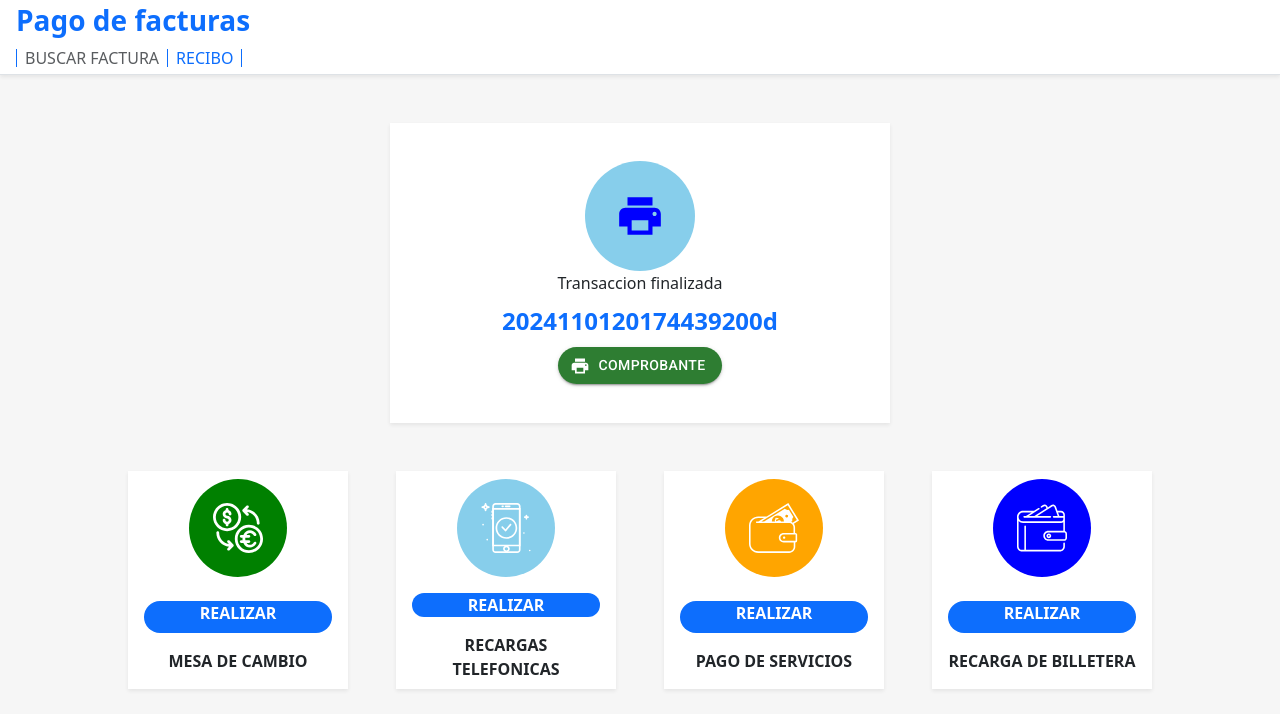
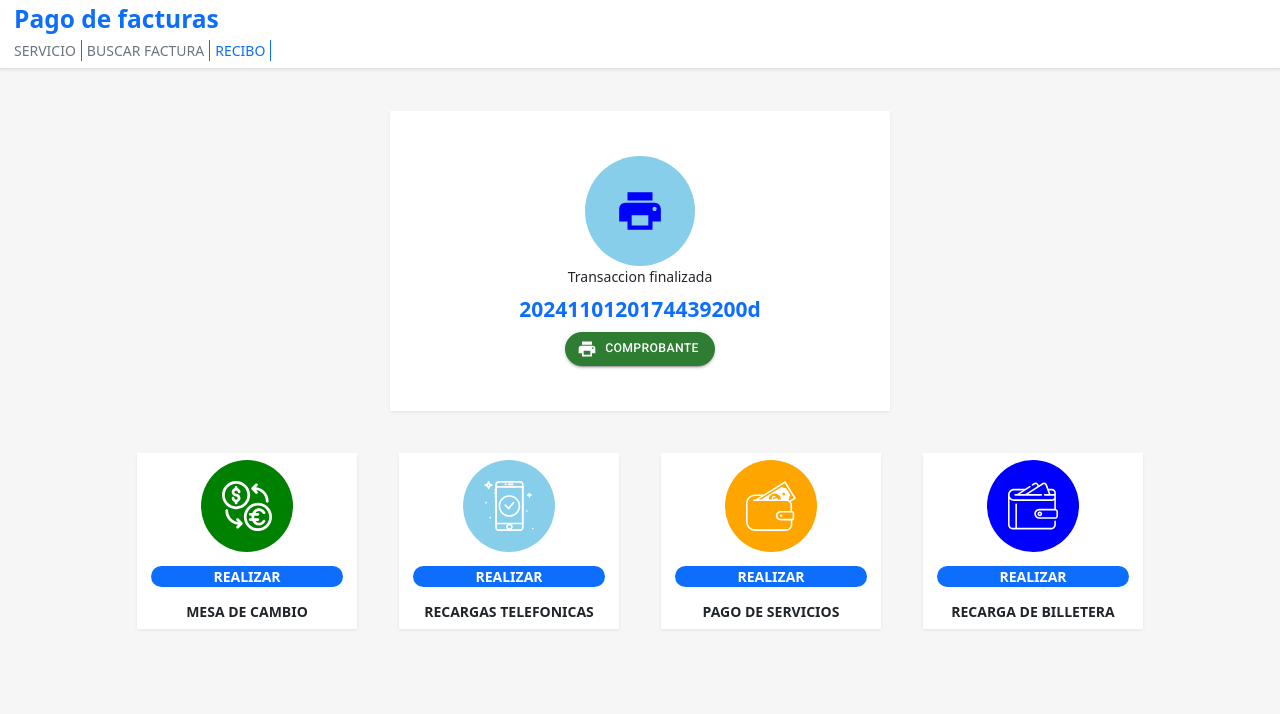
Before and after one commit to KevinKaliH/credex, a React (Vite) app: page /bill in a window 1280 px wide. Shown: the top 714 px of the page. Built offline with nearby package versions, Linux system fonts and the light colour scheme.

Commit message:
working on templates

```diff
--- a/src/App.tsx
+++ b/src/App.tsx
@@ -1,10 +1,21 @@
-import './index.css'
+import "./index.css";
 import "bootstrap/dist/css/bootstrap.min.css";
 import { RouterProvider } from "react-router-dom";
 import router from "./router";
+import { createTheme, ThemeProvider } from "@mui/material";
+
+const theme = createTheme({
+  typography: {
+    fontSize: 14,
+  },
+});
 
 function App() {
-  return <RouterProvider router={router} />;
+  return (
+    <ThemeProvider theme={theme}>
+      <RouterProvider router={router} />
+    </ThemeProvider>
+  );
 }
 
 export default App;
--- a/src/index.css
+++ b/src/index.css
@@ -1,3 +1,7 @@
+html {
+  font-size: 14px;
+}
+
 body {
   background-color: #f6f6f6 !important;
 }
@@ -34,3 +38,12 @@ body {
 .rightForm {
   grid-area: sidebar;
 }
+/* -------- */
+.header-titles p {
+  border-right: 1px solid var(--bs-primary);
+  padding-right: 5px;
+  padding-left: 5px;
+}
+.header-titles p:first-child {
+  padding-left: 0;
+}
--- a/src/modules/Payment/components/FormInputsView.tsx
+++ b/src/modules/Payment/components/FormInputsView.tsx
@@ -1,6 +1,10 @@
 import { useFormikContext } from "formik";
 import { Fragment } from "react/jsx-runtime";
-import { CurrencyList, FORM_LABELS, TypeDocumentList } from "@payment/utils/const";
+import {
+  CurrencyList,
+  FORM_LABELS,
+  TypeDocumentList,
+} from "@payment/utils/const";
 import Grid2 from "@mui/material/Grid2";
 import { memo, useMemo } from "react";
 import { PaymentFormModel } from "@payment/utils/paymentForm.model";
@@ -14,16 +18,19 @@ const FormInputsView = memo(() => {
         </div>
         <div className="p-2">
           <InputVisibleData />
-          <p className="border-top mt-3">Total</p>
         </div>
       </div>
 
       <div className="bg-white mt-3 grid">
-        <div className="border-bottom px-3 py-2">
+        <div className="border-bottom px-3 py-3">
           <p className="fw-semibold text-primary m-0">SERVICIO A PAGAR</p>
         </div>
         <div className="p-5 text-center">
-          <img src="https://logosnicas.com/wp-content/uploads/2022/10/credex.png" width={120} />
+          <img
+            className="my-4"
+            src="https://logosnicas.com/wp-content/uploads/2022/10/credex.png"
+            width={120}
+          />
         </div>
       </div>
     </section>
@@ -37,41 +44,43 @@ const InputVisibleData = () => {
 
   const filteredValues = useMemo(() => formatKeyValue(values), [values]);
 
-  return (<Grid2 container rowSpacing={1} columnSpacing={1}>
-    {
-      filteredValues.map(value => (
+  return (
+    <Grid2 container rowSpacing={1} columnSpacing={1}>
+      {filteredValues.map((value) => (
         <Fragment key={value.key}>
           <Grid2 size={6}>
-            <p className='text-muted m-0'>{FORM_LABELS[value.key]}</p>
+            <p className="text-secondary m-0">{FORM_LABELS[value.key]}</p>
           </Grid2>
           <Grid2 size={6}>
             <p className="m-0 text-end text-truncate">{value.val}</p>
           </Grid2>
         </Fragment>
-      ))
-    }
-  </Grid2>)
-}
+      ))}
+    </Grid2>
+  );
+};
 
 function formatKeyValue(objectValues: any) {
   return Object.entries(objectValues ?? {})
     .filter(
-      ([_, value]) => value !== null && value !== '' && value !== undefined
-    ) // no empty data
-    .map(value => {
+      ([_, value]) => value !== null && value !== "" && value !== undefined
+    )
+    .map((value) => {
       let { "0": key, "1": val } = value;
 
-      if (key == 'docTypeId')
-        val = TypeDocumentList.find(i => i.value == val)!.label
-      else if (key == 'currencyId')
-        val = CurrencyList.find(i => i.value == val)!.label;
-      else if (key == 'targetNumber')
-        val = objectValues['targetNumberMask'];
+      if (key == "docTypeId")
+        val = TypeDocumentList.find((i) => i.value == val)!.label;
+      else if (key == "currencyId")
+        val = CurrencyList.find((i) => i.value == val)!.label;
+      else if (key == "targetNumber") val = objectValues["targetNumberMask"];
+      else if (key == "valuePay")
+        val =
+          CurrencyList.find((i) => i.value == val)?.data?.prefix + `$ ${val}`;
 
       return {
         key,
-        val
-      }
-    }) // id matches
-    .filter(i => i.key in FORM_LABELS) // key exist in labels view
+        val: val as string,
+      };
+    })
+    .filter((i) => i.key in FORM_LABELS);
 }
--- /dev/null
+++ b/src/modules/Payment/components/HeaderButtons.tsx
@@ -0,0 +1,45 @@
+import { useFormikContext } from "formik";
+
+import Button from "@mui/material/Button";
+import usePayment from "@payment/context/payment.context";
+
+const HeaderButtons = () => {
+  const formik = useFormikContext();
+  const setBtnClicked = usePayment((s) => s.setBtnClicked);
+  const existClient = usePayment((s) => s.existClient);
+
+  const onClickConfirm = () => {
+    eventClickConfirm();
+  };
+
+  const eventClickConfirm = async () => {
+    setBtnClicked("showModalConfirm");
+    formik.submitForm();
+  };
+
+  const onClickCancel = () => {};
+
+  return (
+    <div className="d-flex gap-2 me-md-3 mt-2 mt-md-0 gap-3">
+      <Button
+        variant="text"
+        color="primary"
+        sx={{ borderRadius: "50px" }}
+        onClick={onClickCancel}
+      >
+        Cancelar
+      </Button>
+      <Button
+        disabled={!existClient || !formik.isValid}
+        onClick={onClickConfirm}
+        variant="contained"
+        color="secondary"
+        sx={{ borderRadius: "50px", width: "340px" }}
+      >
+        Continuar
+      </Button>
+    </div>
+  );
+};
+
+export default HeaderButtons;
--- a/src/modules/Payment/components/PaymentForm.tsx
+++ b/src/modules/Payment/components/PaymentForm.tsx
@@ -12,25 +12,36 @@ import Button from "@mui/material/Button";
 import SearchIcon from "@mui/icons-material/Search";
 import { CurrencyList, TypeDocumentList } from "@payment/utils/const";
 import PaymentFormHelper from "@payment/helpers/PaymentForm.helper";
-import FilterAltIcon from '@mui/icons-material/FilterAlt';
-import MonetizationOnIcon from '@mui/icons-material/MonetizationOn';
+import FilterAltIcon from "@mui/icons-material/FilterAlt";
+import MonetizationOnIcon from "@mui/icons-material/MonetizationOn";
 import { CircularProgress, InputAdornment } from "@mui/material";
 import { NumericFormatCustom } from "./InputMoney";
 import { TextMaskCustom } from "./InputTextMask";
 import InputTargetNumber from "./InputTargetNumber";
 import Collapse from "@mui/material/Collapse";
-import Alert from "@mui/material/Alert"
+import Alert from "@mui/material/Alert";
 import IconButton from "@mui/material/IconButton";
-import CloseIcon from '@mui/icons-material/Close';
+import CloseIcon from "@mui/icons-material/Close";
 import { useState } from "react";
 
-
 const PaymentForm = () => {
-  const { form, onChangeDocTypeId, currencyPrefix, maskDocument, existClient, isSearching, visibleAlert, onClickSearchLocal } = PaymentFormHelper();
+  const {
+    form,
+    onChangeDocTypeId,
+    currencyPrefix,
+    maskDocument,
+    existClient,
+    isSearching,
+    visibleAlert,
+    onClickSearchLocal,
+  } = PaymentFormHelper();
 
   return (
     <>
-      <CardContainer icon={<FilterAltIcon style={{ color: 'white' }} />} title="Filtrar factura">
+      <CardContainer
+        icon={<FilterAltIcon style={{ color: "white" }} />}
+        title="Filtrar factura"
+      >
         <Row>
           <Col xs={12} md={6} lg={4}>
             <InputTargetNumber />
@@ -47,12 +58,14 @@ const PaymentForm = () => {
                 id="docTypeId"
                 name="docTypeId"
                 labelId="docTypeId"
-                value={form.values.docTypeId ?? ''}
+                value={form.values.docTypeId ?? ""}
                 onChange={onChangeDocTypeId}
                 onBlur={form.handleBlur}
               >
                 {TypeDocumentList.map((value) => (
-                  <MenuItem key={value.value} value={value.value}>{value.label}</MenuItem>
+                  <MenuItem key={value.value} value={value.value}>
+                    {value.label}
+                  </MenuItem>
                 ))}
               </Select>
             </FormControl>
@@ -60,23 +73,28 @@ const PaymentForm = () => {
           <Col xs={12} md={6} lg={4}>
             <FormControl variant="filled" fullWidth sx={{ m: 1 }}>
               <TextField
-                label='Numero de documento'
-                name='documentValue'
-                id='documentValue'
+                label="Numero de documento"
+                name="documentValue"
+                id="documentValue"
                 value={form.values.documentValue}
                 fullWidth
-                variant='filled'
+                variant="filled"
                 onChange={form.handleChange}
                 onBlur={form.handleBlur}
-                error={form.touched.documentValue && Boolean(form.errors.documentValue)}
-                helperText={form.touched.documentValue && form.errors.documentValue}
+                error={
+                  form.touched.documentValue &&
+                  Boolean(form.errors.documentValue)
+                }
+                helperText={
+                  form.touched.documentValue && form.errors.documentValue
+                }
                 slotProps={{
                   input: {
                     inputProps: {
-                      mask: maskDocument
+                      mask: maskDocument,
                     },
-                    inputComponent: TextMaskCustom as any
-                  }
+                    inputComponent: TextMaskCustom as any,
+                  },
                 }}
               />
             </FormControl>
@@ -114,21 +132,26 @@ const PaymentForm = () => {
           </Col>
 
           <Col xs={12} md={6} lg={4}>
-            <FormControl fullWidth variant="filled" sx={{ m: 1 }}
+            <FormControl
+              fullWidth
+              variant="filled"
+              sx={{ m: 1 }}
               error={form.touched.currencyId && Boolean(form.errors.currencyId)}
             >
               <InputLabel id="currencyIdLabel">Tipo de moneda</InputLabel>
               <Select
                 labelId="currencyIdLabel"
                 id="currencyId"
-                name='currencyId'
-                value={form.values.currencyId ?? ''}
+                name="currencyId"
+                value={form.values.currencyId ?? ""}
                 onChange={form.handleChange}
                 onBlur={form.handleBlur}
               >
-                {CurrencyList.map(value =>
-                  <MenuItem key={value.value} value={value.value}>{value.label}</MenuItem>
-                )}
+                {CurrencyList.map((value) => (
+                  <MenuItem key={value.value} value={value.value}>
+                    {value.label}
+                  </MenuItem>
+                ))}
               </Select>
             </FormControl>
           </Col>
@@ -136,12 +159,14 @@ const PaymentForm = () => {
 
         <Button
           variant="contained"
-          startIcon={isSearching ? <CircularProgress size={18} /> : <SearchIcon />}
+          startIcon={
+            isSearching ? <CircularProgress size={18} /> : <SearchIcon />
+          }
           disabled={isSearching}
           onClick={onClickSearchLocal}
           sx={{
             m: 1,
-            borderRadius: "50px"
+            borderRadius: "50px",
           }}
         >
           BUSCAR
@@ -149,9 +174,15 @@ const PaymentForm = () => {
       </CardContainer>
 
       <Collapse in={visibleAlert}>
-        <AlertResult severity={existClient ? 'success' : 'error'} title={existClient ? "Cliente encontrado" : "Cliente no encontrado"} />
+        <AlertResult
+          severity={existClient ? "success" : "error"}
+          title={existClient ? "Cliente encontrado" : "Cliente no encontrado"}
+        />
 
-        <CardContainer title='Datos de pago' icon={<MonetizationOnIcon style={{ color: 'white' }} />}>
+        <CardContainer
+          title="Datos de pago"
+          icon={<MonetizationOnIcon style={{ color: "white" }} />}
+        >
           <Row>
             <Col xs={12} md={6} lg={4}>
               <FormControl fullWidth sx={{ m: 1 }} variant="filled">
@@ -166,13 +197,16 @@ const PaymentForm = () => {
                   helperText={form.touched.valuePay && form.errors.valuePay}
                   slotProps={{
                     input: {
-                      startAdornment: <InputAdornment position="start">{currencyPrefix} $</InputAdornment>,
+                      startAdornment: (
+                        <InputAdornment position="start">
+                          {currencyPrefix} $
+                        </InputAdornment>
+                      ),
                       inputComponent: NumericFormatCustom as any,
                     },
                   }}
                 />
               </FormControl>
-
             </Col>
           </Row>
         </CardContainer>
@@ -186,11 +220,11 @@ export default PaymentForm;
 const CardContainer = ({ children, icon, title }: any) => {
   return (
     <Container className="bg-white shadow-sm rounded px-4 py-3 mb-3">
-      <div className="d-flex align-items-center mb-2">
+      <div className="d-flex align-items-center">
         <div className="p-2 bg-primary" style={{ marginLeft: "-45px" }}>
           {icon}
         </div>
-        <p className="text-uppercase text-primary fw-bolder m-0 ms-3">
+        <p className="text-uppercase text-primary fw-semibold m-0 ms-3">
           {title}
         </p>
       </div>
@@ -200,16 +234,20 @@ const CardContainer = ({ children, icon, title }: any) => {
   );
 };
 
-const AlertResult = ({ title, severity }: { severity: any, title: string }) => {
-  const [collapse, setCollapse] = useState(true)
+const AlertResult = ({ title, severity }: { severity: any; title: string }) => {
+  const [collapse, setCollapse] = useState(true);
 
   const closeMyself = () => {
     setCollapse(false);
-  }
+  };
 
   return (
     <Collapse in={collapse}>
-      <Alert variant="filled" severity={severity} sx={{ marginBottom: 2 }} action={
+      <Alert
+        variant="filled"
+        severity={severity}
+        sx={{ marginBottom: 2 }}
+        action={
           <IconButton
             aria-label="close"
             color="inherit"
@@ -218,9 +256,10 @@ const AlertResult = ({ title, severity }: { severity: any, title: string }) => {
           >
             <CloseIcon fontSize="inherit" />
           </IconButton>
-      }>
+        }
+      >
         {title}
       </Alert>
     </Collapse>
-  )
-}
+  );
+};
--- a/src/modules/Payment/page/PaymentForm.page.tsx
+++ b/src/modules/Payment/page/PaymentForm.page.tsx
@@ -1,12 +1,11 @@
-import { Form, Formik, useFormikContext } from "formik";
+import { Form, Formik } from "formik";
 
 import PaymentFormPageHelper from "@payment/helpers/PaymentFormPage.helper";
 import ModalConfirmPayment from "@payment/components/ModalConfirmPayment";
 import PaymentForm from "@payment/components/PaymentForm";
 import FormInputsView from "@payment/components/FormInputsView";
-import Button from "@mui/material/Button";
-import usePayment from "@payment/context/payment.context";
 import HeaderContainer from "@/shared/components/HeaderContainer";
+import HeaderButtons from "@payment/components/HeaderButtons";
 
 const PaymentFormPage = () => {
   const { onSubmit, InitialFormModal, validationSchema } =
@@ -23,7 +22,7 @@ const PaymentFormPage = () => {
         <div className="paymentFormContainer">
           <section className="topbarForm">
             <HeaderContainer step={1}>
-              <ButtonHeader />
+              <HeaderButtons />
             </HeaderContainer>
           </section>
 
@@ -46,42 +45,3 @@ const PaymentFormPage = () => {
 };
 
 export default PaymentFormPage;
-
-const ButtonHeader = () => {
-  const formik = useFormikContext();
-  const setBtnClicked = usePayment((s) => s.setBtnClicked);
-  const existClient = usePayment((s) => s.existClient);
-
-  const onClickConfirm = () => {
-    eventClickConfirm();
-  };
-
-  const eventClickConfirm = async () => {
-    setBtnClicked("showModalConfirm");
-    formik.submitForm();
-  };
-
-  const onClickCancel = () => {};
-
-  return (
-    <div className="d-flex gap-2 me-md-3 mt-2 mt-md-0 gap-3">
-      <Button
-        variant="text"
-        color="primary"
-        sx={{ borderRadius: "50px" }}
-        onClick={onClickCancel}
-      >
-        Cancelar
-      </Button>
-      <Button
-        disabled={!existClient || !formik.isValid}
-        onClick={onClickConfirm}
-        variant="contained"
-        color="secondary"
-        sx={{ borderRadius: "50px", width: "340px" }}
-      >
-        Continuar
-      </Button>
-    </div>
-  );
-};
--- a/src/modules/Payment/utils/const.ts
+++ b/src/modules/Payment/utils/const.ts
@@ -39,4 +39,5 @@ export const FORM_LABELS: { [key: string]: string } = {
   firstName: "Primer nombre",
   lastName: "Primer apellido",
   currencyId: "Tipo de moneda",
+  valuePay: "Monto a pagar",
 };
--- a/src/modules/Payment/utils/form.utils.ts
+++ /dev/null
@@ -1,5 +0,0 @@
-export function touchedErrorTags(values: any, handleBlur: any) {
-  Object.keys(values).forEach((field) => {
-    handleBlur({ target: { name: field } });
-  });
-}
--- a/src/shared/components/HeaderContainer.tsx
+++ b/src/shared/components/HeaderContainer.tsx
@@ -8,20 +8,25 @@ const HeaderContainer = ({ children, step }: Props) => {
     <div className="bg-white px-3 py-1 border-bottom shadow-sm d-md-flex align-items-center justify-content-between">
       <div className="">
         <h3 className="fw-semibold text-primary">Pago de facturas</h3>
-                <div className="d-flex gap-2 align-items-center">
-                    <div className="bg-primary" style={{ width: '1px', height: '18px' }} />
-                    <p className={"mb-0 text-decoration-none text-uppercase " + (step == 1 ? "text-primary" : "text-muted")} >Buscar Factura</p>
-
-                    <div className="bg-primary" style={{ width: '1px', height: '18px' }} />
-
-                    <p className={"mb-0 text-decoration-none text-uppercase " + (step == 2 ? "text-primary" : "text-muted")}>RECIBO</p>
-                    <div className="bg-primary" style={{ width: '1px', height: '18px' }} />
+        <div className="d-flex align-items-center header-titles mb-1">
+          {titles.map((title, i) => (
+            <p
+              key={i}
+              className={
+                "mb-0 text-uppercase " +
+                (step == i ? "text-primary" : "text-secondary")
+              }
+            >
+              {title}
+            </p>
+          ))}
         </div>
       </div>
       {children}
     </div>
-    )
-}
+  );
+};
 
+export default HeaderContainer;
 
-export default HeaderContainer
+const titles = ["SERVICIO", "Buscar Factura", "recibo"];
```
Lines whose indentation alone changed are shown as unchanged.
